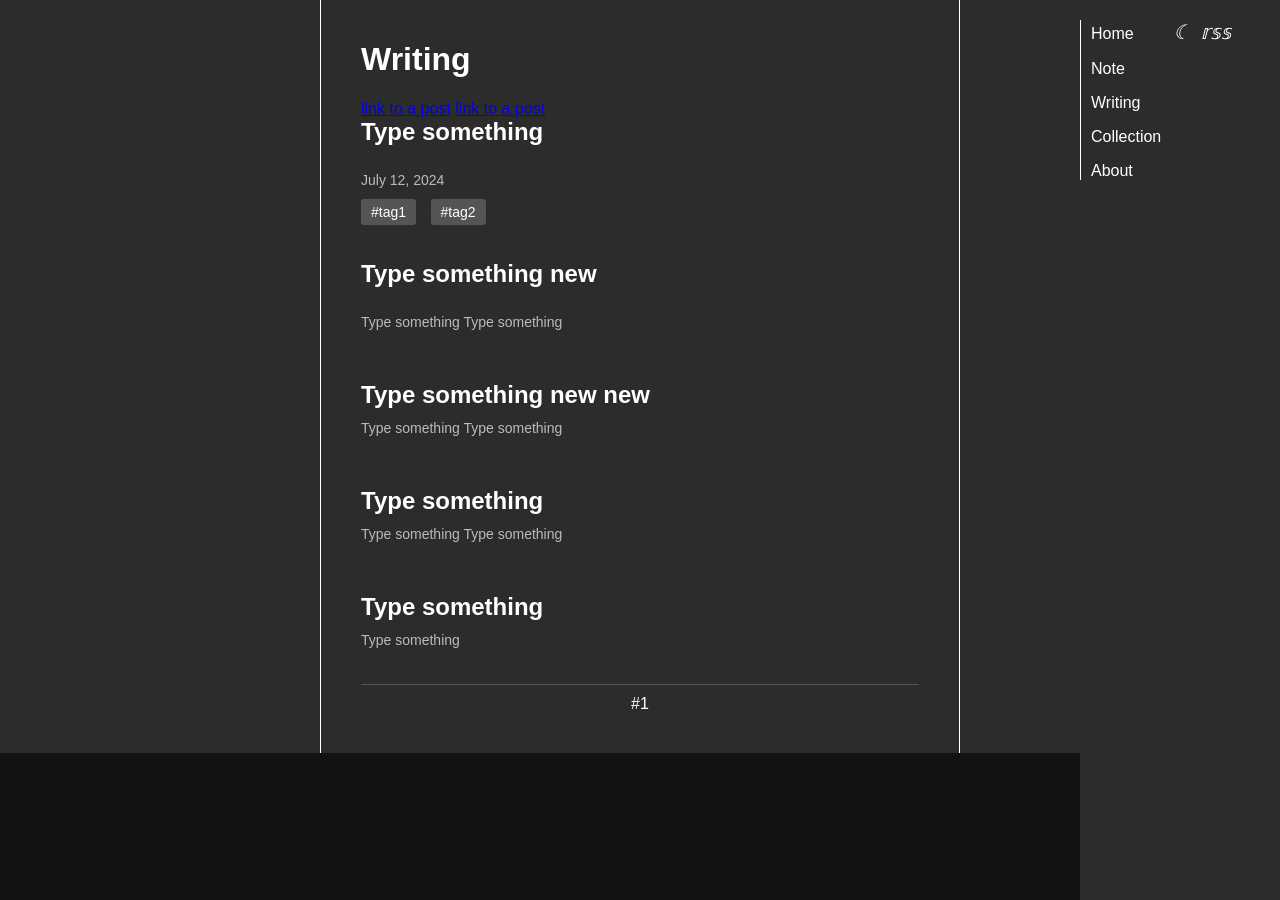
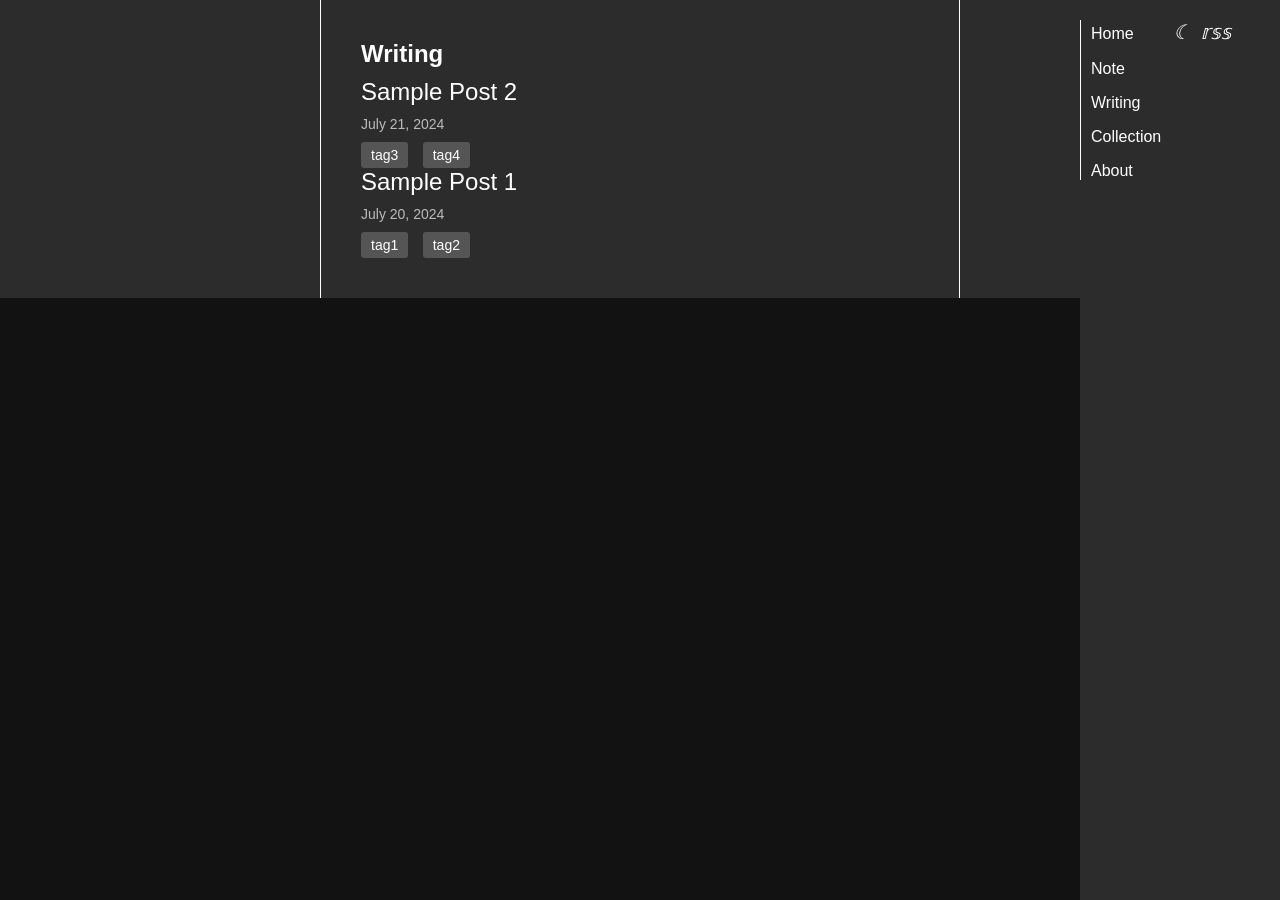
Before and after one commit to faithk7/faithk7.github.io, a Jekyll site: the page built from writing-index.html, in a window 1280 px wide. Built offline with Jekyll 4.4.1, drawn with Linux system fonts in a browser that asks for light colours.

Commit message:
f: able to render the posts

```diff
--- a/writing-index.html
+++ b/writing-index.html
@@ -8,48 +8,21 @@ title: Writing
 </head>
 
 <div class="c-writing-container">
-    <h1>Writing</h1>
-    <div class="c-writing-item-container">
-        <a href="{{ '/writing' | relative_url }}">link to a post</a>
-        <a href="writing.html">link to a post</a>
-        <h2 class=" o-writing-title">Type something</h2>
-        <div class="c-writing-note-container">
-            <time class="o-writing-note-date">July 12, 2024</time>
-            <div class="c-hashtag-container">
-                <span class="o-hashtag-item">#tag1</span>
-                <span class="o-hashtag-item">#tag2</span>
-            </div>
+    <h1 class="o-writing-title">Writing</h1>
+    {% assign sorted_posts = site.posts | sort: 'date' | reverse %}
+    {% if sorted_posts.size == 0 %}
+    <div class="o-writing-text">No posts found</div>
+    {% endif %}
+    {% for post in sorted_posts %}
+    <div class="c-writing-item">
+        <div class="o-writing-title">{{ post.title }}</div>
+        <div class="o-writing-note-date">{{ post.date | date: "%B %d, %Y" }}</div>
+        <div class="c-hashtag-container">
+            {% for tag in post.tags %}
+            <span class="o-hashtag-item">{{ tag }}</span>
+            {% endfor %}
         </div>
+        <!-- <div class="o-writing-text">{{ post.content | markdownify }}</div> -->
     </div>
-    <div class="c-writing-item-container">
-        <h2 class="o-writing-title">Type something new</h2>
-        <div class="c-writing-note-container">
-            <time class="o-writing-note-date">Type something Type something
-            </time>
-        </div>
-    </div>
-    <div class="c-writing-item-container">
-        <div class="c-writing-note-container">
-            <h2 class="o-writing-title">Type something new new</h2>
-            <time class="o-writing-note-date">Type something Type something
-            </time>
-        </div>
-    </div>
-    <div class="c-writing-item-container">
-        <div class="c-writing-note-container">
-            <h2 class="o-writing-title">Type something</h2>
-            <time class="o-writing-note-date">Type something Type something
-            </time>
-        </div>
-    </div>
-    <div class="c-writing-item-container">
-        <div class="c-writing-note-container">
-            <h2 class="o-writing-title">Type something</h2>
-            <time class="o-writing-note-date">Type something
-            </time>
-        </div>
-    </div>
-    <div class="o-writing-footer">
-        <span>#1</span>
-    </div>
+    {% endfor %}
 </div>
```
Also changed, not shown: _notes/sample_note_3.md (added, +6 -0 lines), _posts/2024-07-21-sample_post_1.md (added, +7 -0 lines), _posts/2024-07-21-sample_post_2.md (added, +7 -0 lines).
